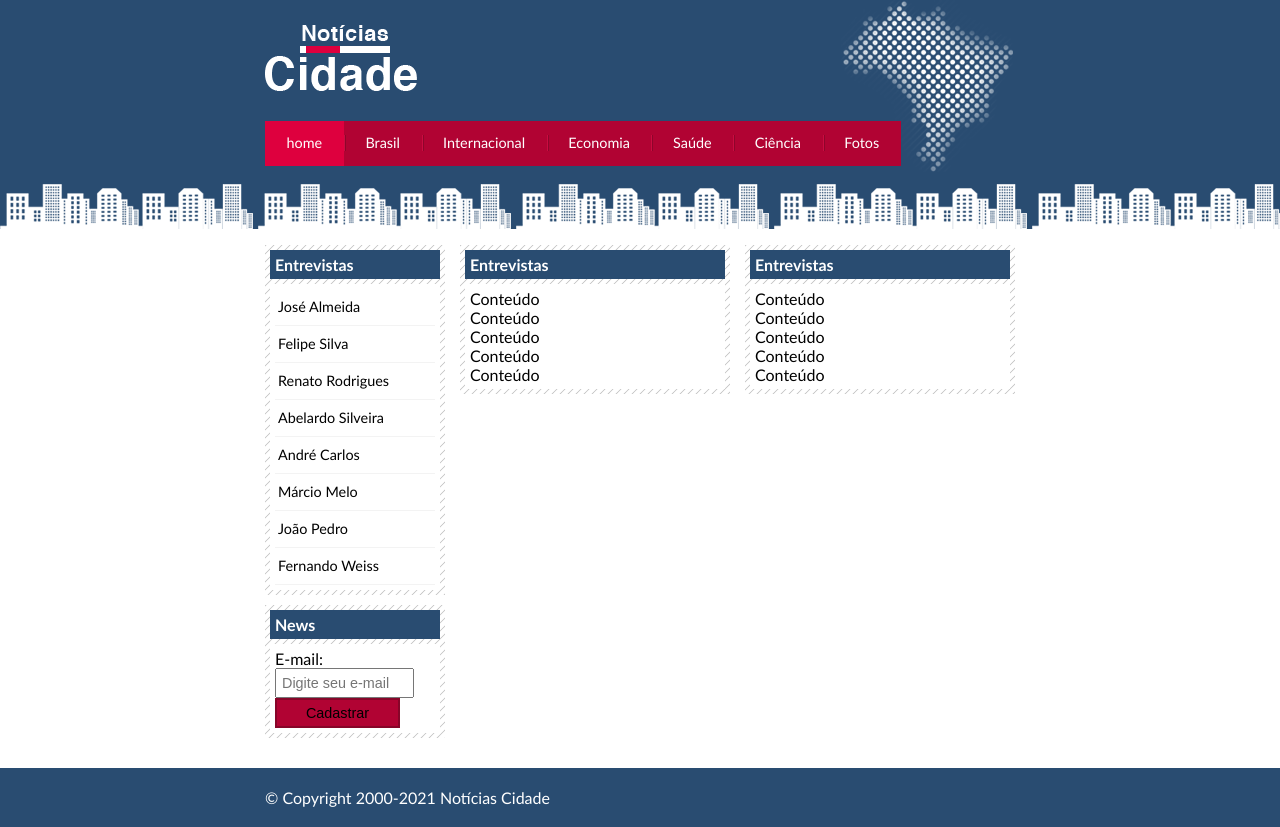
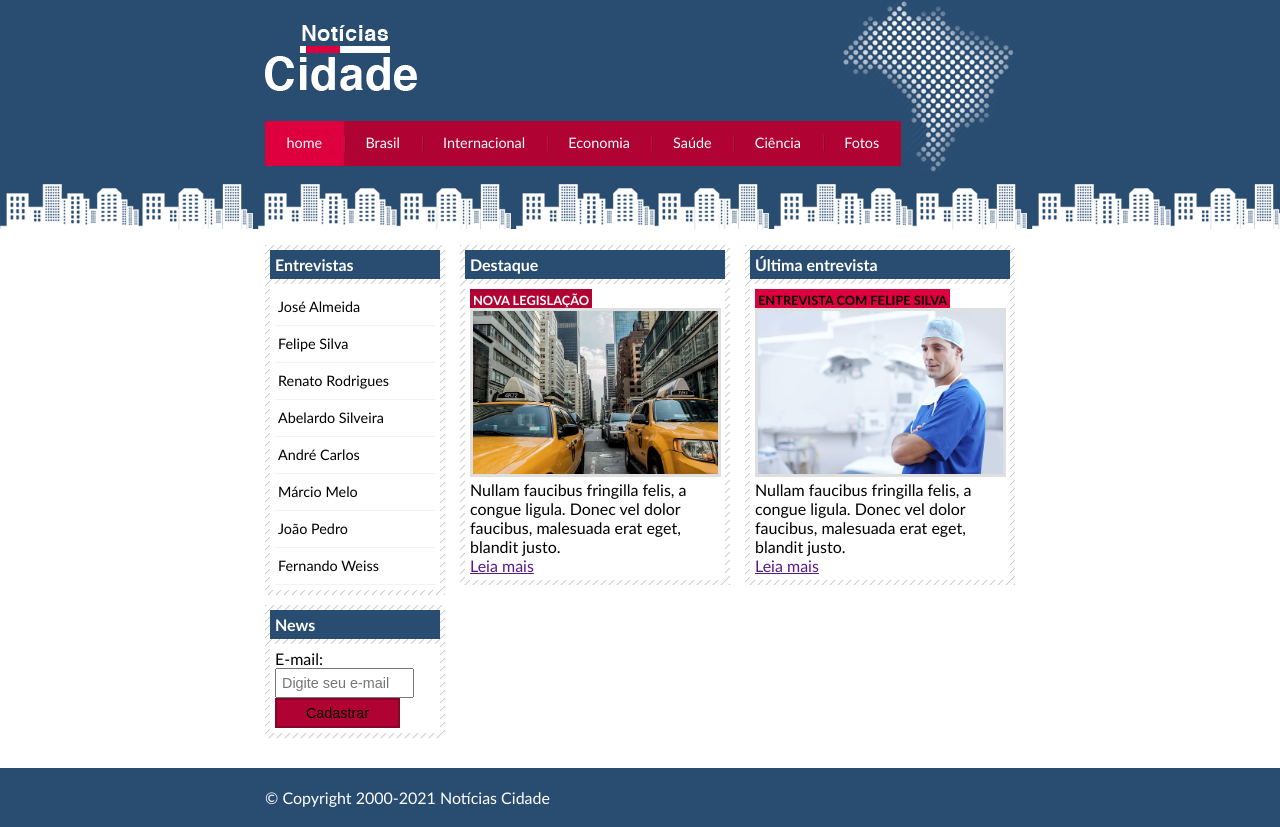
Before and after one commit to mauromelo1/projeto4-site-noticias-cidade, a plain HTML site: page index.html in a window 1280 px wide. Drawn offline with Linux system fonts and the light colour scheme.

Commit message:
Area de conteudos

```diff
--- a/css/estilo.css
+++ b/css/estilo.css
@@ -96,7 +96,6 @@ body.fotos #navegacao a#fotos{
     width: 270px;
     float: left;
     margin: 0 0 20px 195px;
-    /*background: blue;*/
 }
 
 #duas-colunas #primario {
@@ -112,7 +111,6 @@ body.fotos #navegacao a#fotos{
     width: 270px;
     float: left;
     margin: 0 0 20px 15px;
-    /*background: green;*/
 }
 
 /* Caixa
@@ -176,6 +174,35 @@ input.submit {
     border: 2px solid #870529;
 }
 
+/* Formatando imagens
+*/
+img {
+    border: 2px solid #dfdfdf;
+}
+
+img.imagem-principal {
+    width: 98%;
+    border: 3px solid #dfdfdf;
+}
+
+/* Formatando os cabeçalhos
+*/
+h3 {
+    text-transform: uppercase;
+    display: inline;
+    font-size: 0.8em;
+    padding: 3px;
+}
+
+.destaque h3 {
+    background: #b10333;
+    color: #fff;
+}
+
+.entrevista h3 {
+    background: #de003e;
+}
+
 /* Rodape
 */
 #container-rodape {
--- a/index.html
+++ b/index.html
@@ -46,28 +46,32 @@
 
             <!-- Início primario-->
             <div id="primario">
-                <div class="caixa">
-                    <h2>Entrevistas</h2>
+                <div class="caixa destaque">
+                    <h2>Destaque</h2>
                     <div class="caixa-conteudo">
-                        Conteúdo <br>
-                        Conteúdo <br>
-                        Conteúdo <br>
-                        Conteúdo <br>
-                        Conteúdo <br>
+                        <h3>Nova legislação</h3>
+                        <img class="imagem-principal" src="imagens/taxi.jpg" width="100%">
+                        <p>
+                            Nullam faucibus fringilla felis, a congue ligula. Donec vel
+                            dolor faucibus, malesuada erat eget, blandit justo.
+                        </p>
+                        <a href="">Leia mais</a>
                     </div>
                 </div>
             </div> <!-- Fim primario -->
 
             <!-- Início secundario -->
             <div id="secundario">
-                <div class="caixa">
-                    <h2>Entrevistas</h2>
+                <div class="caixa entrevista">
+                    <h2>Última entrevista</h2>
                     <div class="caixa-conteudo">
-                        Conteúdo <br>
-                        Conteúdo <br>
-                        Conteúdo <br>
-                        Conteúdo <br>
-                        Conteúdo <br>
+                        <h3>Entrevista com Felipe Silva</h3>
+                        <img class="imagem-principal" src="imagens/doutor.jpg" width="100%">
+                        <p>
+                            Nullam faucibus fringilla felis, a congue ligula. Donec vel
+                            dolor faucibus, malesuada erat eget, blandit justo.
+                        </p>
+                        <a href="">Leia mais</a>
                     </div>
                 </div>
             </div> <!-- Fim secunadario -->
```
